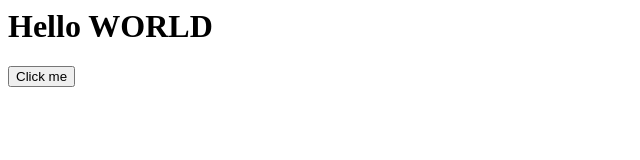
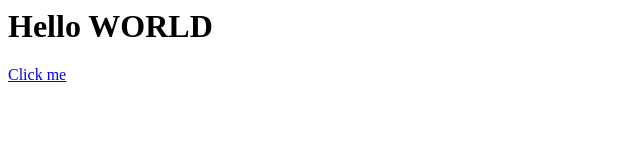
Before and after one commit to Tharani404/Test-HTML, a plain HTML site: page index.html in a window 1280 px wide. Shown: the whole page, without its empty margins (0-640 px from the left). Drawn offline with Linux system fonts and the light colour scheme.

Commit message:
Linked to home

```diff
--- a/index.html
+++ b/index.html
@@ -7,7 +7,7 @@
         <h1>Hello WORLD</h1>
     </body>
 
-     <button type="button">
+     <a type="submit" href="Home.html">
         Click me
-     </button>
+     </a>
 </html>
```
